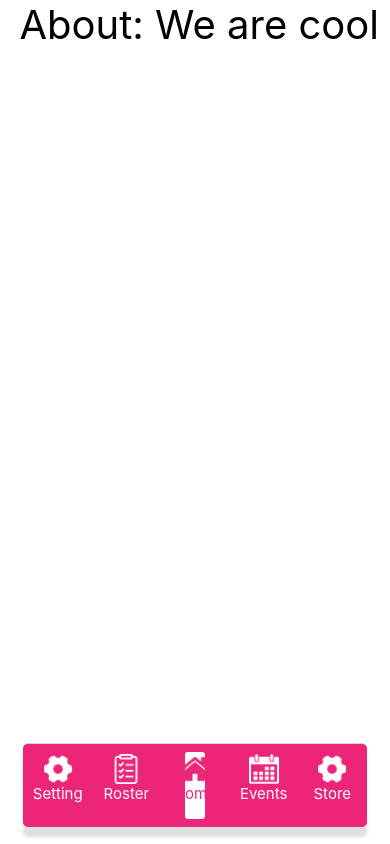
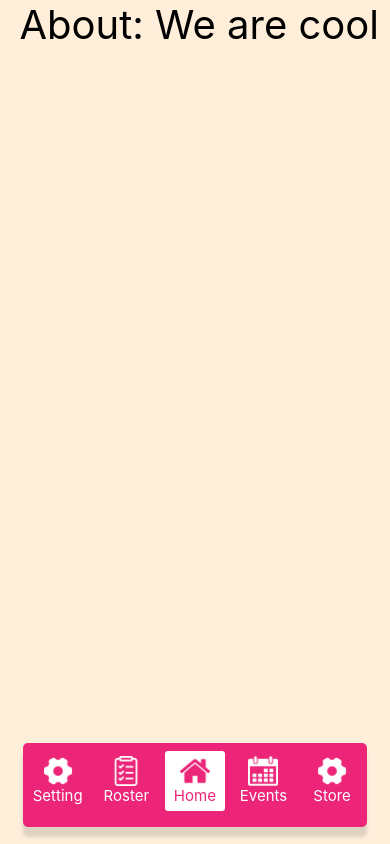
Before and after one commit to FF503/MobileApp, a React Native app: screen /Home in a window 390 px wide. Built offline with nearby package versions, Linux system fonts and the light colour scheme.

Commit message:
Design Navigation

```diff
--- a/navigation/Tabs.js
+++ b/navigation/Tabs.js
@@ -4,11 +4,14 @@ import { createBottomTabNavigator } from '@react-navigation/bottom-tabs';
 import Ranking from '../pages/Ranking';
 import About from '../pages/About';
 import { COLORS, STYLES } from '../styles/styles';
+import { createMaterialTopTabNavigator } from '@react-navigation/material-top-tabs';
+import { Colors } from 'react-native/Libraries/NewAppScreen';
+
 
 
 const Tabs = () => {
       //const [modalVisible, setModalVisible] = useState(false);
-      const Tab = createBottomTabNavigator();
+      const Tab = createMaterialTopTabNavigator();
 
       const CustomBarButton=({children, onPress} ) => {
         <TouchableOpacity
@@ -37,10 +40,15 @@ const Tabs = () => {
         return(
 
             <Tab.Navigator
+                  tabBarPosition='bottom'
                   screenOptions = {{
-
+                        tabBarIndicatorStyle:{
+                              backgroundColor:'transparent'
+                        },
+                        animationEnabled: false,
                         headerShown: false,
-                          tabBarShowLabel: false,
+                        tabBarShowLabel: true,
+                        tabBarLabelStyle: { color:'transparent' },
                         tabBarStyle:{
                               position:"absolute",
                               bottom:"2%",
@@ -50,6 +58,8 @@ const Tabs = () => {
                               backgroundColor: COLORS.primary,
                               borderRadius: 5,
                               height:"10%",
+
+
                               ...style.shadow
                         }
 
@@ -57,13 +67,12 @@ const Tabs = () => {
               >
                   <Tab.Screen name="Settings" component={About} options={{
                     tabBarIcon:({focused}) => {
-                          return <View style={{backgroundColor:focused?COLORS.white : COLORS.primary,...style.icon}}>
+                          return <View style={{backgroundColor:focused?COLORS.white : 'transparent',...style.iconBg}}>
                                 <Image
                                       resizeMode = 'contain'
                                       style = {{
-                                            width:30,
-                                            height:30,
-                                      tintColor:  focused?COLORS.primary : COLORS.white
+                                      tintColor:  focused?COLORS.primary : COLORS.white,
+                                      ...style.icon
 
                                       }}
                                       //attribution for like flaticon required... graphics pizza
@@ -81,13 +90,12 @@ const Tabs = () => {
 
                   <Tab.Screen name="Roster" component={Ranking} options={{
                     tabBarIcon:({focused}) => {
-                          return <View style={{backgroundColor:focused?COLORS.white : COLORS.primary,  ...style.icon}}>
+                          return <View style={{backgroundColor:focused?COLORS.white :  'transparent',  ...style.iconBg}}>
                                 <Image
                                       resizeMode = 'contain'
                                       style = {{
-                                            width:30,
-                                            height:30,
-                                      tintColor:  focused?COLORS.primary : COLORS.white
+                                      tintColor:  focused?COLORS.primary : COLORS.white,
+                                      ...style.icon
 
                                       }}
                                       //attribution for like flaticon required... graphics pizza
@@ -105,14 +113,13 @@ const Tabs = () => {
 
                   <Tab.Screen name="Home" component={About} options={{
                     tabBarIcon:({focused}) => {
-                          return <View style={{backgroundColor:focused?COLORS.white : COLORS.primary, ...style.icon}} >
+                          return <View style={{backgroundColor:focused?COLORS.white : 'transparent', ...style.iconBg}} >
 
                                 <Image
                                       resizeMode = 'contain'
                                       style = {{
-                                            width:30,
-                                            height:30,
-                                      tintColor: focused?COLORS.primary : COLORS.white
+                                      tintColor: focused?COLORS.primary : COLORS.white,
+                                      ...style.icon
 
                                       }}
                                       source = {require('../assets/images/home.png')}
@@ -128,13 +135,12 @@ const Tabs = () => {
 
                   <Tab.Screen name="Events" component={Ranking} options={{
                     tabBarIcon:({focused}) => {
-                          return <View style={{backgroundColor:focused?COLORS.white : COLORS.primary, ...style.icon}}>
+                          return <View style={{backgroundColor:focused?COLORS.white : 'transparent', ...style.iconBg}}>
                                 <Image
                                       resizeMode = 'contain'
                                       style = {{
-                                            width:30,
-                                            height:30,
-                                      tintColor:  focused?COLORS.primary : COLORS.white
+                                      tintColor:  focused?COLORS.primary : COLORS.white,
+                                      ...style.icon
 
                                       }}
                                       //attribution for like flaticon required... graphics pizza
@@ -151,13 +157,12 @@ const Tabs = () => {
 
                   <Tab.Screen name="Store" component={About} options={{
                     tabBarIcon:({focused}) => {
-                          return <View style={{backgroundColor:focused?COLORS.white : COLORS.primary,  ...style.icon}}>
+                          return <View style={{backgroundColor:focused?COLORS.white :  'transparent',  ...style.iconBg}}>
                                 <Image
                                       resizeMode = 'contain'
                                       style = {{
-                                            width:30,
-                                            height:30,
-                                      tintColor:  focused?COLORS.primary : COLORS.white
+                                      tintColor:  focused?COLORS.primary : COLORS.white,
+                                      ...style.icon
 
                                       }}
                                       //attribution for like flaticon required... graphics pizza
@@ -192,14 +197,19 @@ const style = StyleSheet.create({
             elevation:5
 
       },
-      icon:{
-            width:"80%",
-            height:"80%",
+      iconBg:{
+            alignSelf:"center",
+            width:"250%",
+            height:"250%",
             alignItems:"center",
             borderRadius: 3,
-            paddingHorizontal:"3%",
-            paddingTop:"9%"
+            paddingVertical:"20%",
+            marginVertical:"-14%"
       },
+      icon:{
+            width:30,
+            height:30,
+      }
 
 
 })
--- a/package.json
+++ b/package.json
@@ -10,12 +10,14 @@
     "test": "jest"
   },
   "dependencies": {
-    "@react-navigation/bottom-tabs": "^6.5.11",
+    "@react-navigation/material-top-tabs": "^6.6.5",
     "@react-navigation/native": "^6.1.9",
     "react": "18.2.0",
     "react-native": "0.72.4",
+    "react-native-pager-view": "^6.2.2",
     "react-native-safe-area-context": "^4.7.3",
-    "react-native-screens": "^3.27.0"
+    "react-native-screens": "^3.27.0",
+    "react-native-tab-view": "^3.5.2"
   },
   "devDependencies": {
     "@babel/core": "^7.20.0",
--- a/pages/About.js
+++ b/pages/About.js
@@ -4,7 +4,7 @@ import { COLORS, STYLES } from '../styles/styles';
 
 const About = () => {
     return(
-        <View style={{backgroundColor: COLORS.white,flex:1}}>
+        <View style={{backgroundColor: COLORS.background,flex:1}}>
             <Text style = {[STYLES.title, {marginLeft:"5%", marginBottom: 5}]}>About: We are cool</Text>
             {/* <Image
                 style = {{width:50,height:50}}
```
Also changed, not shown: 2 other files (tests, documents, lock files or other folders). Lines whose indentation alone changed are shown as unchanged.
